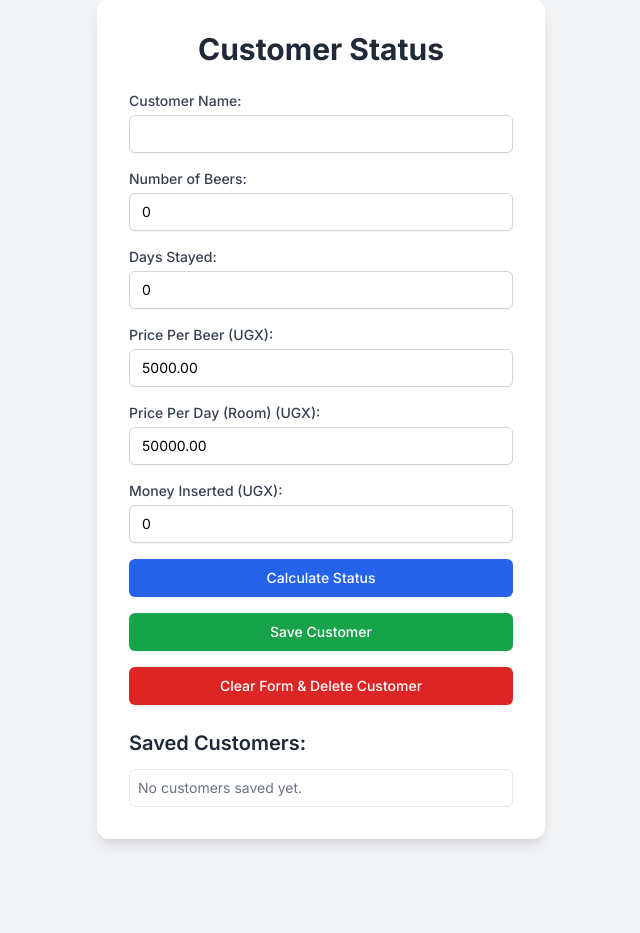
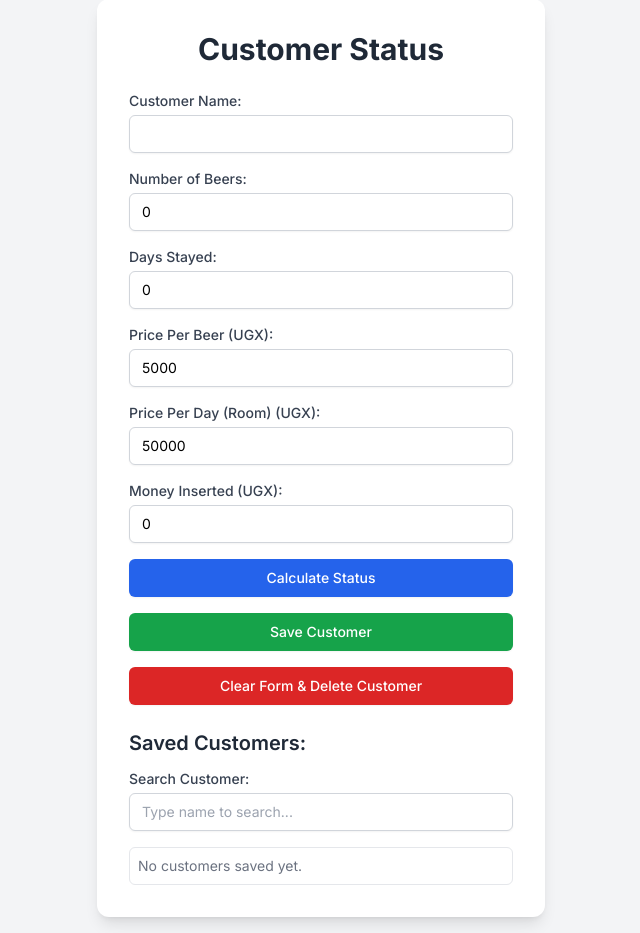
Before and after one commit to RobertMutumba2019/tinah, a Django app: page /customer_status/ in a window 1280 px wide. Shown: the part 17-950 px from the top of the page, without its empty margins (319-959 px from the left). Before the commit the page ends 863 px from the top, so only its background shows below. Run offline with Django 5.2, Linux system fonts and the light colour scheme; a user stored in the database is signed in; some libraries are stand-ins or nearby versions.

```diff
--- a/bar_management/Template/customer_status.html
+++ b/bar_management/Template/customer_status.html
@@ -53,19 +53,19 @@
 
             <div>
                 <label for="beerPrice" class="block text-sm font-medium text-gray-700 mb-1">Price Per Beer (UGX):</label>
-                <input type="number" id="beerPrice" name="beerPrice" min="0" value="5000.00" step="0.01" required
+                <input type="number" id="beerPrice" name="beerPrice" min="0" value="5000" required
                        class="mt-1 block w-full px-3 py-2 border border-gray-300 rounded-md shadow-sm focus:outline-none focus:ring-blue-500 focus:border-blue-500 sm:text-sm">
             </div>
 
             <div>
                 <label for="roomPrice" class="block text-sm font-medium text-gray-700 mb-1">Price Per Day (Room) (UGX):</label>
-                <input type="number" id="roomPrice" name="roomPrice" min="0" value="50000.00" step="0.01" required
+                <input type="number" id="roomPrice" name="roomPrice" min="0" value="50000" required
                        class="mt-1 block w-full px-3 py-2 border border-gray-300 rounded-md shadow-sm focus:outline-none focus:ring-blue-500 focus:border-blue-500 sm:text-sm">
             </div>
 
             <div>
                 <label for="moneyInserted" class="block text-sm font-medium text-gray-700 mb-1">Money Inserted (UGX):</label>
-                <input type="number" id="moneyInserted" name="moneyInserted" min="0" value="0" step="0.01" required
+                <input type="number" id="moneyInserted" name="moneyInserted" min="0" value="0" required
                        class="mt-1 block w-full px-3 py-2 border border-gray-300 rounded-md shadow-sm focus:outline-none focus:ring-blue-500 focus:border-blue-500 sm:text-sm">
             </div>
 
@@ -93,6 +93,11 @@
 
         <div class="mt-6">
             <h2 class="text-xl font-semibold text-gray-800 mb-3">Saved Customers:</h2>
+            <div class="mb-4">
+                <label for="customerSearchInput" class="block text-sm font-medium text-gray-700 mb-1">Search Customer:</label>
+                <input type="text" id="customerSearchInput" placeholder="Type name to search..."
+                       class="mt-1 block w-full px-3 py-2 border border-gray-300 rounded-md shadow-sm focus:outline-none focus:ring-blue-500 focus:border-blue-500 sm:text-sm">
+            </div>
             <div id="customerList" class="border border-gray-200 rounded-md p-2 max-h-48 overflow-y-auto customer-list-container">
                 <p class="text-gray-500 text-sm" id="noCustomersMessage">No customers saved yet.</p>
                 </div>
@@ -145,6 +150,7 @@
         const deleteCustomerBtn = document.getElementById('deleteCustomerBtn');
         const customerListDiv = document.getElementById('customerList');
         const noCustomersMessage = document.getElementById('noCustomersMessage');
+        const customerSearchInput = document.getElementById('customerSearchInput');
 
         const messageBox = document.getElementById('messageBox');
         const messageBoxTitle = document.getElementById('messageBoxTitle');
@@ -204,7 +210,6 @@
             });
         }
 
-
         /**
          * Validates form inputs.
          * @returns {boolean} True if inputs are valid, false otherwise.
@@ -213,6 +218,7 @@
             const customerName = customerNameInput.value.trim();
             const numBeers = parseInt(numBeersInput.value, 10);
             const daysStayed = parseInt(daysStayedInput.value, 10);
+            // Use parseFloat for prices as input type is number, even if we remove step
             const beerPrice = parseFloat(beerPriceInput.value);
             const roomPrice = parseFloat(roomPriceInput.value);
             const moneyInserted = parseFloat(moneyInsertedInput.value);
@@ -270,9 +276,9 @@
          */
         function updateDisplay(customerName, totalPrice, moneyInserted, balance) {
             displayCustomerName.textContent = customerName;
-            displayTotalPrice.textContent = totalPrice.toFixed(2);
-            displayMoneyInserted.textContent = moneyInserted.toFixed(2);
-            displayBalance.textContent = balance.toFixed(2);
+            displayTotalPrice.textContent = totalPrice; // Removed .toFixed(2)
+            displayMoneyInserted.textContent = moneyInserted; // Removed .toFixed(2)
+            displayBalance.textContent = balance; // Removed .toFixed(2)
 
             // Apply color based on balance
             if (balance < 0) {
@@ -292,10 +298,12 @@
             customerNameInput.value = '';
             numBeersInput.value = '0';
             daysStayedInput.value = '0';
-            beerPriceInput.value = '5000.00'; // Reset to default UGX
-            roomPriceInput.value = '50000.00'; // Reset to default UGX
+            beerPriceInput.value = '5000'; // Removed .00
+            roomPriceInput.value = '50000'; // Removed .00
             moneyInsertedInput.value = '0';
             resultsDiv.classList.add('hidden');
+            customerSearchInput.value = '';
+            filterCustomerList();
         }
 
         /**
@@ -329,12 +337,13 @@
         function renderCustomerList() {
             const customers = loadCustomersFromLocalStorage();
             customerListDiv.innerHTML = ''; // Clear existing list
+            noCustomersMessage.textContent = "No customers saved yet."; // Reset default message
 
             if (customers.length === 0) {
                 noCustomersMessage.classList.remove('hidden');
                 customerListDiv.appendChild(noCustomersMessage);
             } else {
-                noCustomersMessage.classList.add('hidden');
+                noCustomersMessage.classList.add('hidden'); // Hide if there are customers
                 customers.forEach(customer => {
                     const customerItem = document.createElement('div');
                     customerItem.className = 'p-2 border-b border-gray-200 last:border-b-0 cursor-pointer hover:bg-gray-100 rounded-md transition duration-150 ease-in-out';
@@ -343,6 +352,10 @@
                     customerItem.addEventListener('click', () => loadCustomerData(customer.customerName));
                     customerListDiv.appendChild(customerItem);
                 });
+            }
+            // After rendering, apply any existing filter if there's a search term
+            if (customerSearchInput.value.trim() !== '') {
+                filterCustomerList();
             }
         }
 
@@ -359,8 +372,8 @@
                 numBeersInput.value = customer.numBeers;
                 daysStayedInput.value = customer.daysStayed;
                 // Provide default UGX values if prices were not saved with older customer data
-                beerPriceInput.value = customer.beerPrice !== undefined ? customer.beerPrice.toFixed(2) : '5000.00';
-                roomPriceInput.value = customer.roomPrice !== undefined ? customer.roomPrice.toFixed(2) : '50000.00';
+                beerPriceInput.value = customer.beerPrice !== undefined ? customer.beerPrice : '5000'; // Removed .toFixed(2) and .00
+                roomPriceInput.value = customer.roomPrice !== undefined ? customer.roomPrice : '50000'; // Removed .toFixed(2) and .00
                 moneyInsertedInput.value = customer.moneyInserted;
 
                 // Recalculate and display for the loaded customer
@@ -372,8 +385,36 @@
                     customer.moneyInserted
                 );
                 updateDisplay(customer.customerName, totalPrice, customer.moneyInserted, balance);
+                customerSearchInput.value = '';
+                filterCustomerList();
             } else {
                 showMessageBox('Error', `Customer "${name}" not found.`);
+            }
+        }
+
+        /**
+         * Filters the list of displayed customers based on the search input.
+         */
+        function filterCustomerList() {
+            const searchTerm = customerSearchInput.value.toLowerCase();
+            const customerItems = customerListDiv.querySelectorAll('div[data-customer-name]');
+            let foundMatches = false;
+
+            customerItems.forEach(item => {
+                const customerName = item.textContent.toLowerCase();
+                if (customerName.includes(searchTerm)) {
+                    item.classList.remove('hidden');
+                    foundMatches = true;
+                } else {
+                    item.classList.add('hidden');
+                }
+            });
+
+            if (foundMatches || searchTerm === '') {
+                noCustomersMessage.classList.add('hidden');
+            } else {
+                noCustomersMessage.classList.remove('hidden');
+                noCustomersMessage.textContent = "No matching customers found.";
             }
         }
 
@@ -413,13 +454,12 @@
 
         // Event listener for form submission
         customerForm.addEventListener('submit', async (event) => {
-            event.preventDefault(); // Prevent default form submission
+            event.preventDefault();
 
             if (!validateInputs()) {
                 return;
             }
 
-            // Get input values
             const customerName = customerNameInput.value.trim();
             const numBeers = parseInt(numBeersInput.value, 10);
             const daysStayed = parseInt(daysStayedInput.value, 10);
@@ -427,20 +467,17 @@
             const roomPrice = parseFloat(roomPriceInput.value);
             const moneyInserted = parseFloat(moneyInsertedInput.value);
 
-            // Calculate status using dynamic prices
             const { totalPrice, balance } = calculateStatus(numBeers, daysStayed, beerPrice, roomPrice, moneyInserted);
 
-            // Update the display
             updateDisplay(customerName, totalPrice, moneyInserted, balance);
 
-            // Alert based on balance
             if (balance >= 0) {
                 const message = balance === 0
-                    ? `Customer ${customerName} has paid the exact total of UGX${totalPrice.toFixed(2)}. No balance due.`
-                    : `Customer ${customerName} has overpaid. Total price was UGX${totalPrice.toFixed(2)}, and UGX${moneyInserted.toFixed(2)} was inserted. Change due: UGX${balance.toFixed(2)}.`;
+                    ? `Customer ${customerName} has paid the exact total of UGX${totalPrice}. No balance due.` // Removed .toFixed(2)
+                    : `Customer ${customerName} has overpaid. Total price was UGX${totalPrice}, and UGX${moneyInserted} was inserted. Change due: UGX${balance}.`; // Removed .toFixed(2)
                 showMessageBox('Payment Status', message);
             } else {
-                showMessageBox('Payment Status', `Customer ${customerName} still owes UGX${Math.abs(balance).toFixed(2)}.`);
+                showMessageBox('Payment Status', `Customer ${customerName} still owes UGX${Math.abs(balance)}.`); // Removed .toFixed(2)
             }
         });
 
@@ -473,6 +510,9 @@
         // Event listener for Delete Customer button
         deleteCustomerBtn.addEventListener('click', deleteCustomer);
 
+        // New: Event listener for the search input to filter the list
+        customerSearchInput.addEventListener('keyup', filterCustomerList);
+
         // Initial render of customer list when the page loads
         document.addEventListener('DOMContentLoaded', renderCustomerList);
     </script>
--- a/bar_management/Template/index.html
+++ b/bar_management/Template/index.html
@@ -10,11 +10,10 @@
 <meta name="description" content="">
 <meta name="author" content="">
 
-<!-- Favicons
-    ================================================== -->
+
 <link rel="shortcut icon" href="{% static 'img/fav.png' %}" type="image/png">
 
-<!-- Bootstrap -->
+
 <link rel="stylesheet" type="text/css"  href="{% static 'css/bootstrap.css' %}">
 <link rel="stylesheet" type="text/css" href="{% static 'fonts/font-awesome/css/font-awesome.css' %}">
 
```
Also changed, not shown: bar_management/db.sqlite3.
